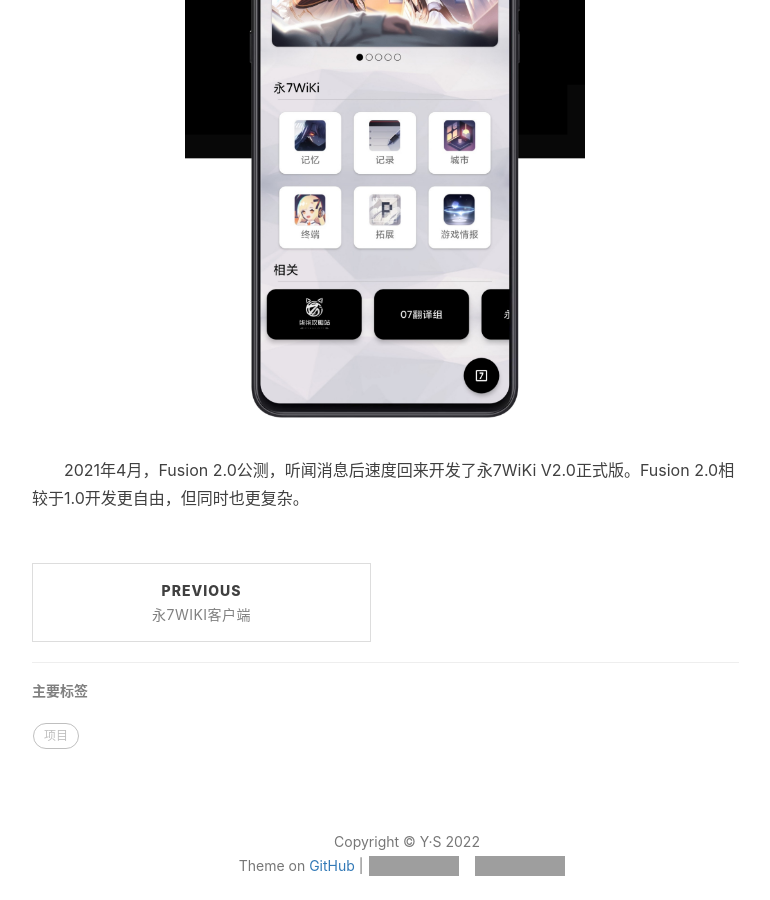
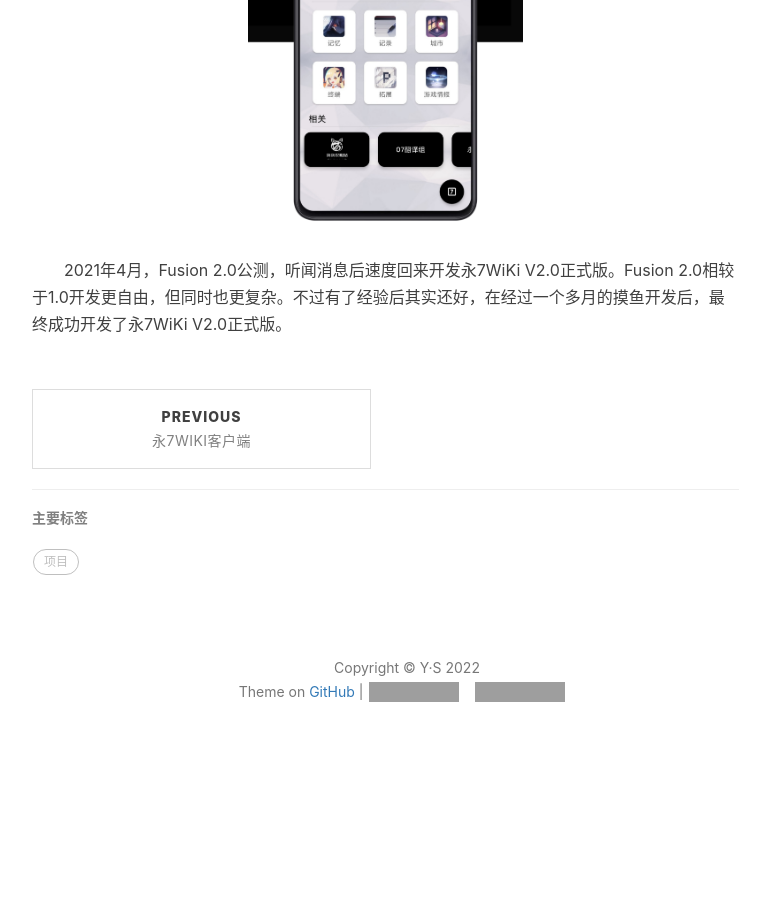
Before and after one commit to YS-yorigamishion/YS-yorigamishion.github.io, a Jekyll site: the page built from _posts/2022-2-20-永7WiKi制作过程.md, in a window 1280 px wide and 900 px high, scrolled down 1177 px. Shown: the whole window, without its empty margins (233-1003 px from the left). Built offline with Jekyll 4.4.1, drawn with Linux system fonts in a browser that asks for light colours; nearby versions of some CDN libraries; comment, search, counter and statistics services are not loaded; after the commit the page ends 1973 px from its top, so only the background shows below that; grey boxes are pictures that could not be loaded.

Commit message:
Update 2022-2-20-永7WiKi制作过程.md

```diff
--- a/_posts/2022-2-20-永7WiKi制作过程.md
+++ b/_posts/2022-2-20-永7WiKi制作过程.md
@@ -16,6 +16,6 @@ tags:
 
 &emsp;&emsp;在测试版稳定下来后，添加了快捷入口，并做了一个布局来代替原来维基网站的首页。在3个月的摸鱼完善下，发布了永7WiKi V1.0正式版（宣传图如下）。正式版相比测试版好了很多，但离我预想的还是差了很多，毕竟水平摆在那，还要啥自行车。
 
-<div align=center><img width="400" height="600" alt="永7WiKi V1.0宣传图" src="https://ys-yorigamishion.github.io/img/post-bg-F7WIKi1.0.jpg"/></div>
+<div align=center><img width="275" height="440" alt="永7WiKi V1.0宣传图" src="https://ys-yorigamishion.github.io/img/post-bg-F7WIKi1.0.jpg"/></div>
 
-&emsp;&emsp;2021年4月，Fusion 2.0公测，听闻消息后速度回来开发了永7WiKi V2.0正式版。Fusion 2.0相较于1.0开发更自由，但同时也更复杂。
+&emsp;&emsp;2021年4月，Fusion 2.0公测，听闻消息后速度回来开发永7WiKi V2.0正式版。Fusion 2.0相较于1.0开发更自由，但同时也更复杂。不过有了经验后其实还好，在经过一个多月的摸鱼开发后，最终成功开发了永7WiKi V2.0正式版。
```
